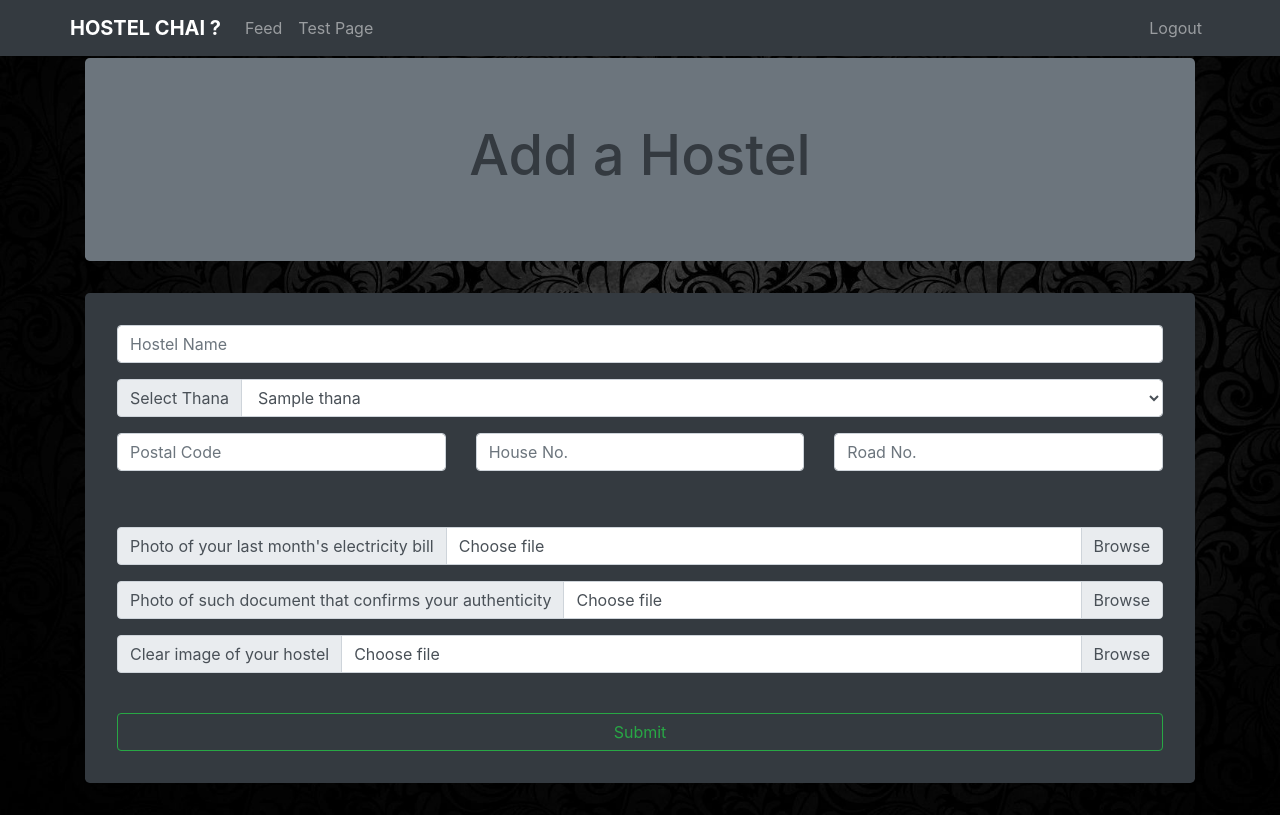
After one commit to hmimusc/HostelChai, a Django app: template templates/main_app/add_hostel_page.html in a window 1280 px wide. The commit adds this page. Run offline with Django 3.2, Linux system fonts and the light colour scheme; the template is opened without the code that fills it: most values are stand-ins (such as "Sample title", 1, 10 or a date in 2020); parts of the project's set-up code (start-up, migrations or seed data) failed here and were passed over; some libraries are stand-ins or nearby versions.

Commit message:
HM Imu SC

```diff
--- a/main_app/urls.py
+++ b/main_app/urls.py
@@ -12,5 +12,6 @@ urlpatterns = [
     path('student_home_page/', views.student_home_page, name='student_home_page'),
     path('hostel_owner_home_page/', views.hostel_owner_home_page, name='hostel_owner_home_page'),
     path('add_hostel_page/', views.add_hostel_page, name='add_hostel_page'),
+    path('add_hostel/', views.add_hostel, name='add_hostel'),
     path('test_page/', views.test_page, name='test_page'),
 ]
--- a/my_modules/page_works.py
+++ b/my_modules/page_works.py
@@ -55,7 +55,10 @@ def get_active_user(request):
         "WHERE session_id={}".format(session_id)
     )
     cursor.execute(command)
-    query_target = cursor.fetchall()[0][0]
+    try:
+        query_target = cursor.fetchall()[0][0]
+    except IndexError:
+        return {}
 
     command = f"SELECT name, username FROM user WHERE id LIKE '{query_target}'"
     cursor.execute(command)
--- a/statics/main_app/css/page_template.css
+++ b/statics/main_app/css/page_template.css
@@ -1,3 +1,13 @@
 .header{
     font-size: 3.5rem;
 }
+
+.jumbotron_suffix{
+    padding-top: 32px;
+    padding-bottom: 16px;
+}
+
+/*.bg_custom{*/
+/*    background-color: #001a3e;*/
+/*    color: #ffffff;*/
+/*}*/
--- /dev/null
+++ b/templates/main_app/add_hostel_page.html
@@ -0,0 +1,108 @@
+<!DOCTYPE html>
+{% extends "main_app/page_template.html" %}
+
+    {% load static %}
+
+    {% block title %}
+        Hostel Chai ?
+    {% endblock %}
+
+    {% block my_stylesheet %}
+        <link rel="stylesheet" href="{% static "main_app/stylesheets/add_hostel_page.css" %}">
+    {% endblock %}
+
+    {% block my_js %}
+        <script src="{% static "main_app/js/add_hostel_page.js" %}"></script>
+    {% endblock %}
+
+    {% block main_block %}
+        <div class="jumbotron header bg-secondary">
+            <h1 class="text-center text-dark header">Add a Hostel</h1>
+        </div>
+
+        <div class="jumbotron jumbotron_suffix bg-dark">
+            <form class="form-group" action="{% url 'main_app:add_hostel' %}">
+                {% csrf_token %}
+
+                <p>
+                    <input class="form-control" type="text" name="name" placeholder="Hostel Name" required>
+                </p>
+
+                <p>
+
+                    <div class="input-group">
+                        <div class="input-group-prepend">
+                            <span class="input-group-text">Select Thana</span>
+                        </div>
+
+                         <select class="form-control" name="thana" id="" required>
+                            {% for thana in thanas %}
+                                <option value="{{ thana }}">{{ thana }}</option>
+                            {% endfor %}
+                        </select>
+                    </div>
+                </p>
+
+                <p>
+                    <div class="row">
+                        <div class="col-4">
+                            <input class="form-control" type="text" name="postal_code" placeholder="Postal Code" required>
+                        </div>
+                        <div class="col-4">
+                            <input class="form-control" type="text" name="house_no" placeholder="House No." required>
+                        </div>
+                        <div class="col-4">
+                            <input class="form-control" type="text" name="road_no" placeholder="Road No.">
+                        </div>
+                    </div>
+                </p>
+
+                <br>
+
+                <p>
+                    <div class="input-group">
+                        <div class="input-group-prepend">
+                            <span class="input-group-text">Photo of your last month's electricity bill</span>
+                        </div>
+
+                        <div class="custom-file">
+                            <input class="custom-file-input" id="electricity_bill" type="file" name="electricity_bill">
+                            <label class="custom-file-label bg_custom" for="electricity_bill">Choose file</label>
+                        </div>
+                    </div>
+                </p>
+
+                <p>
+                     <div class="input-group">
+                        <div class="input-group-prepend">
+                            <span class="input-group-text">Photo of such document that confirms your authenticity</span>
+                        </div>
+
+                        <div class="custom-file">
+                            <input class="custom-file-input" id="other_valid_doc" type="file" name="other_valid_doc">
+                            <label class="custom-file-label bg_custom" for="other_valid_doc">Choose file</label>
+                        </div>
+                    </div>
+                </p>
+
+                <p>
+                     <div class="input-group">
+                        <div class="input-group-prepend">
+                            <span class="input-group-text">Clear image of your hostel</span>
+                        </div>
+
+                        <div class="custom-file">
+                            <input class="custom-file-input" id="image" type="file" name="image">
+                            <label class="custom-file-label bg_custom" for="electricity_bill">Choose file</label>
+                        </div>
+                    </div>
+                </p>
+
+                <br>
+
+                <input class="form-control btn btn-outline-success" type="submit" value="Submit">
+
+            </form>
+        </div>
+
+    {% endblock %}
--- a/templates/main_app/page_template.html
+++ b/templates/main_app/page_template.html
@@ -21,7 +21,7 @@
                     <li class="nav-item"><a class="nav-link" href="#">Feed</a></li>
 
                     {% if user_type == 'H' %}
-                        <li class="nav-item"><a class="nav-link" href="#">Add Hostel</a></li>
+                        <li class="nav-item"><a class="nav-link" href="{% url 'main_app:add_hostel_page' %}">Add Hostel</a></li>
                         <li class="nav-item"><a class="nav-link" href="#">Post ad.</a></li>
                         <li class="nav-item"><a class="nav-link" href="#">Manage ads.</a></li>
                     {% elif user_type == 'S' %}
@@ -33,7 +33,7 @@
 
                 <ul class="navbar-nav justify-content-end">
                     {% if login_status == "false" %}
-                        <li class="nav-item"><a class="nav-link" href="{% url 'main_app:login_page' %}">Sign In</a></li>
+                        <li class="nav-item"><a class="nav-link" href="{% url 'main_app:login_page' %}">Login</a></li>
                     {% else %}
                         <li class="nav-item"><a class="nav-link" href="{% url 'main_app:logout' %}">Logout</a></li>
                     {% endif %}
```
Also changed, not shown: main_app/views.py (+42 -12 lines), test.py (added, +10 -0 lines), text_files/thanas.txt (added, +41 -0 lines).
